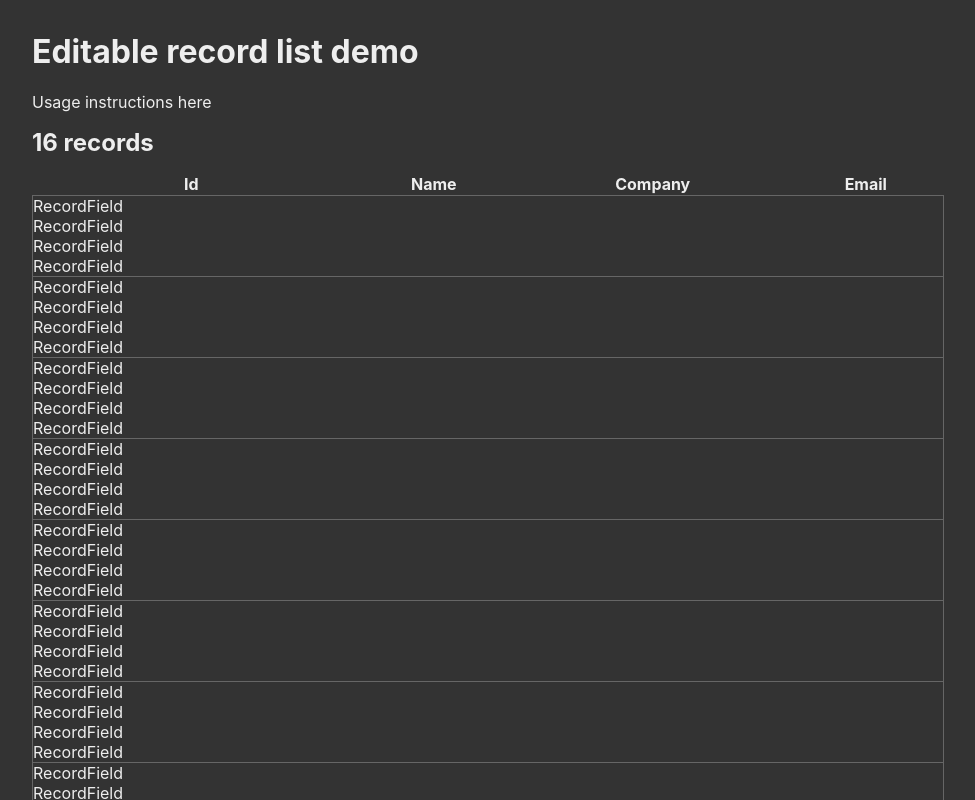
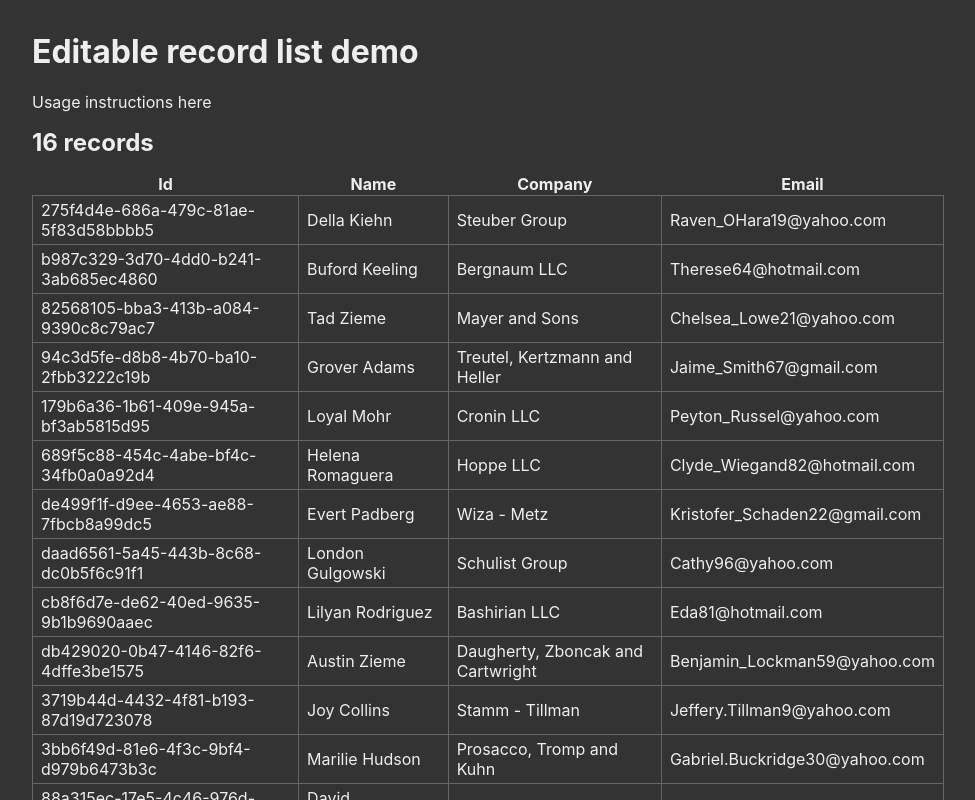
Before and after one commit to murbar/react-editable-record-list-demo, a React (Create React App) app: page / in a window 1280 px wide. Shown: the top 800 px of the page, without its empty margins (152-1127 px from the left). Built offline with nearby package versions, Linux system fonts and the light colour scheme.

Commit message:
Render record table cell

```diff
--- a/src/components/RecordField.jsx
+++ b/src/components/RecordField.jsx
@@ -1,7 +1,16 @@
 import React from 'react';
+import styled from 'styled-components';
 
-const RecordField = () => {
-  return <div>RecordField</div>;
+const StyledCell = styled.td`
+  padding: 0.25rem 0.5rem;
+  border-right: 1px solid #666;
+  &:last-child {
+    border-right: none;
+  }
+`;
+
+const RecordField = ({ data }) => {
+  return <StyledCell>{data}</StyledCell>;
 };
 
 export default RecordField;
```
